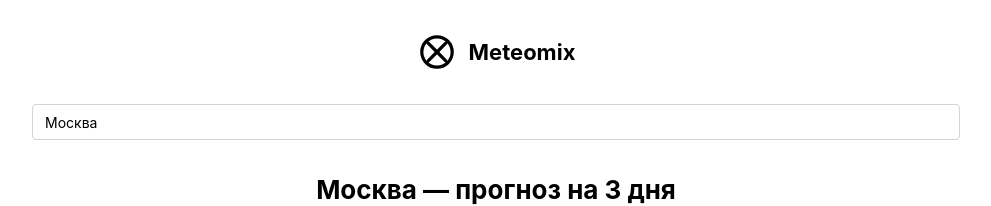
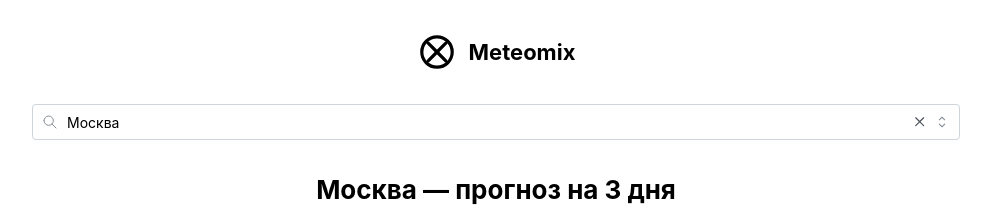
Before and after one commit to moislunaire/meteomix, a React (Vite) app: page / in a window 1280 px wide. Shown: the top 206 px of the page, without its empty margins (144-1135 px from the left). Built offline with nearby package versions, Linux system fonts and the light colour scheme; no server answers.

Commit message:
feat: add search icon and clearable option to city select component

```diff
--- a/src/features/search-city/ui/CitySelect.tsx
+++ b/src/features/search-city/ui/CitySelect.tsx
@@ -1,6 +1,7 @@
 import { Select } from '@mantine/core';
 import { useCityAutocomplete } from '../model/useCityAutocomplete';
 import type { CityResult } from '../model/types';
+import { IconSearch } from '@tabler/icons-react';
 
 interface Props {
   onSelect: (city: CityResult) => void;
@@ -15,6 +16,7 @@ export function CitySelect({ onSelect, selectedCity }: Props) {
   return (
     <Select
       searchable
+      clearable
       value={value}
       searchValue={input}
       onSearchChange={setInput}
@@ -23,6 +25,7 @@ export function CitySelect({ onSelect, selectedCity }: Props) {
       nothingFoundMessage="Нет вариантов"
       rightSection={loading ? '…' : null}
       maxDropdownHeight={300}
+      leftSection={<IconSearch size={16} stroke={1.5} />}
       onChange={(nextValue) => {
         setValue(nextValue);
         if (nextValue) selectCity(nextValue);
```
